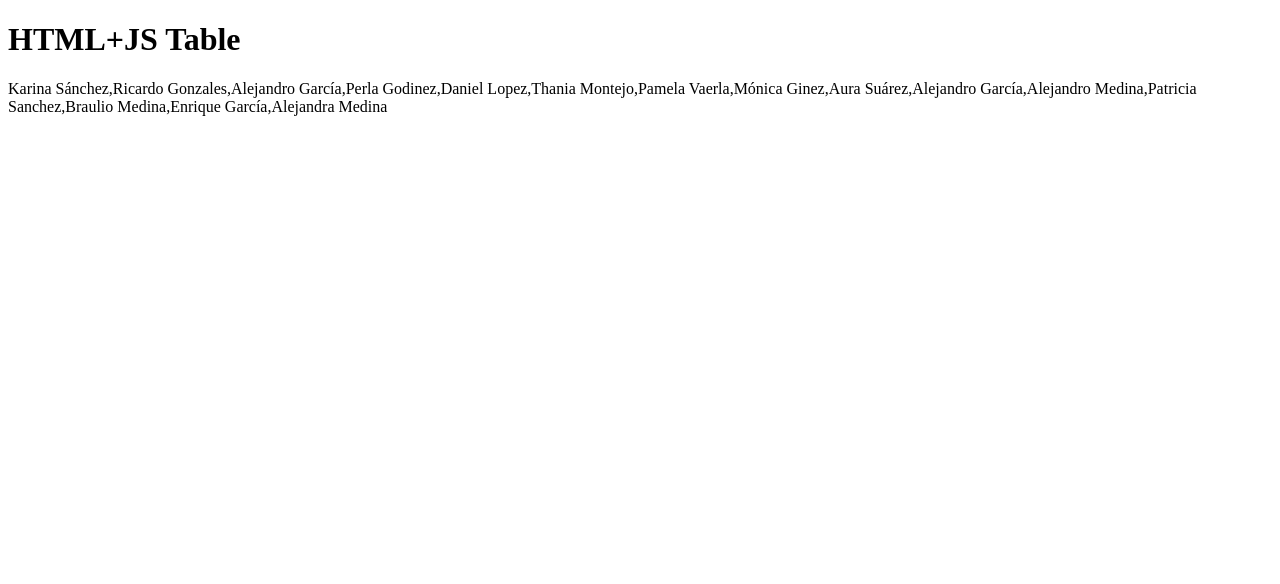
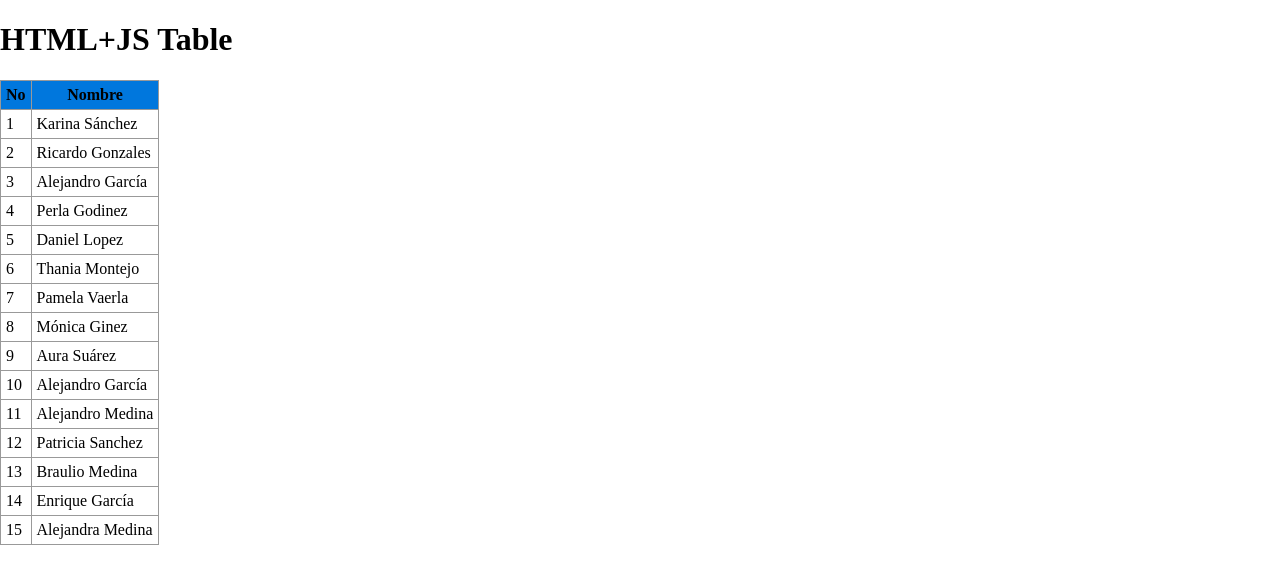
Before and after one commit to rctorr/htmljs-table, a plain HTML site: page index.html in a window 1280 px wide. Drawn offline with Linux system fonts and the light colour scheme.

Commit message:
Terminando modificaciones a index.html y creando main.css

```diff
--- /dev/null
+++ b/css/main.css
@@ -0,0 +1,18 @@
+/* css/main.css */
+body {
+  margin: 0px;
+  padding: 0px;
+}
+
+table {
+  border-collapse: collapse;
+}
+
+th, td {
+  border: 1px solid #999;
+  padding: 5px;
+}
+
+th {
+  background-color: #0077dd;
+}
--- a/index.html
+++ b/index.html
@@ -4,6 +4,7 @@
     <meta charset="UTF-8">
     <title>HTML+JS Table</title>
     <!-- No se han agregado estilos, pero podría ser una buena idea -->
+    <link rel="stylesheet" href="css/main.css" />
     <script>
         /* Datos a mostrar en la tabla */
         nombres = [
@@ -33,10 +34,14 @@
         <table>
             <!-- Posiblemente se tenga que colocar código HTML a mano que no
                  es necesario que sea colocado por javascript -->
+                 <tr><th>No</th><th>Nombre</th></tr>
             <script>
                 /* Remplazar la siguiente línea y colocar el código que genere
                    cada renglón de la tabla */
-                document.write(nombres);
+                   for(i=0; i<nombres.length;i+=1) {
+                     linea = "<tr><td>"+ (i+1) +"</td><td>"+ nombres[i] +"</td></tr>";
+                     document.write(linea);
+                   }
             </script>
         </table>
 
```
